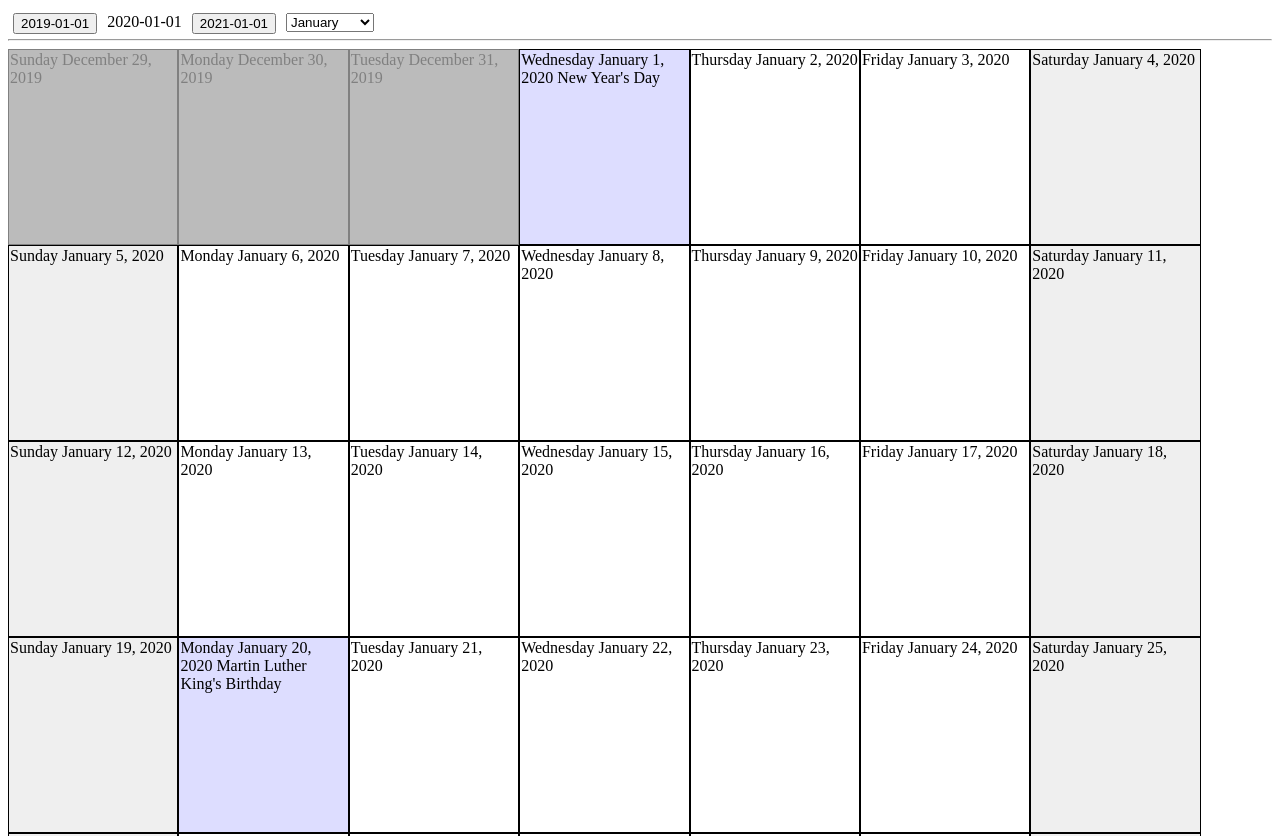
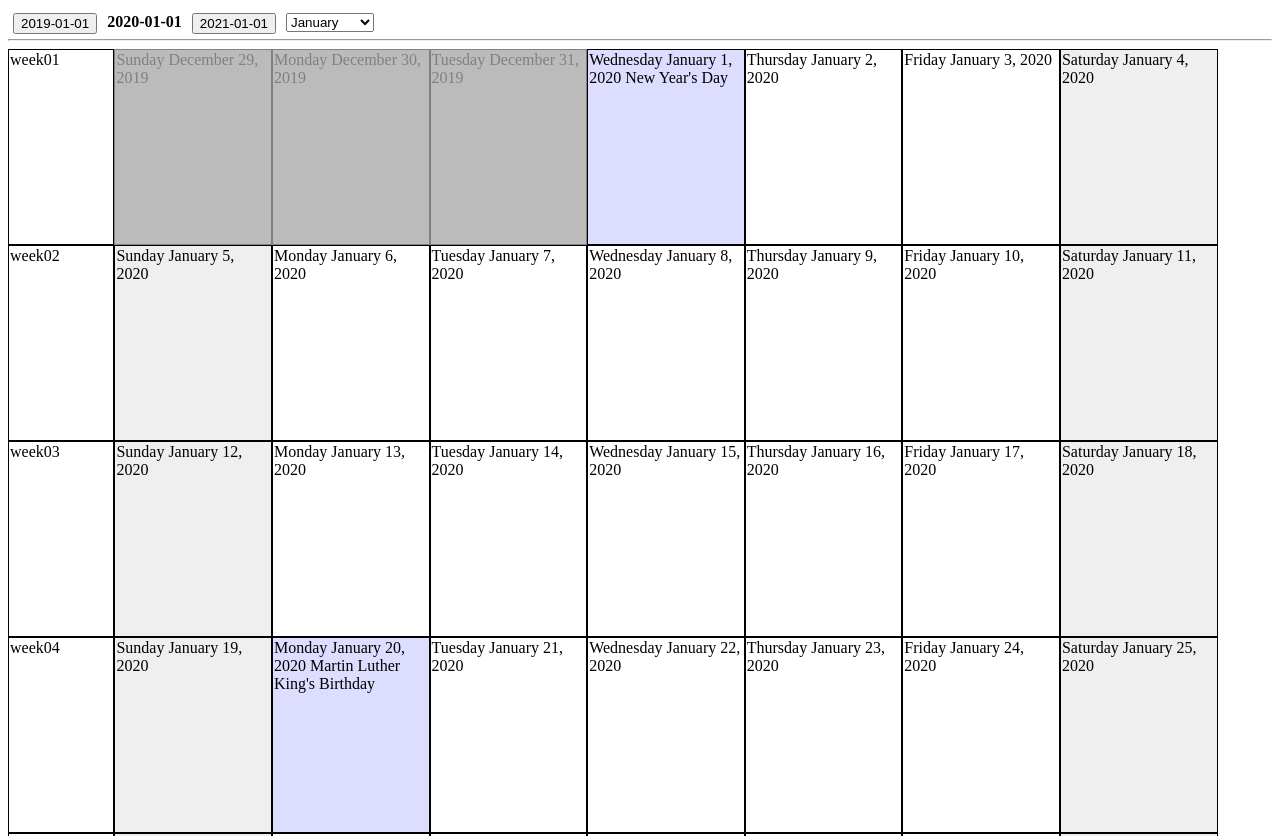
Before and after one commit to onequbit/calendar-js, a plain HTML site: page calendar.html in a window 1280 px wide. Shown: the top 836 px of the page. Drawn offline with Linux system fonts and the light colour scheme.

Commit message:
Update calendar.html

```diff
--- a/calendar.html
+++ b/calendar.html
@@ -50,16 +50,29 @@
     const MONTHS = ["January","February","March","April","May","June","July","August","September","October","November","December"];
     const WEEKDAYS = ["Sunday","Monday","Tuesday","Wednesday","Thursday","Friday","Saturday"];
 
+    const DAY = 1000 * 60 * 60 * 24;
+    const WEEK = DAY * 7;
+    const BIWEEK = WEEK * 2;
+    const YEAR = DAY * 365;
+
     // 2012 Federal Pay Period 1 : 20120101
+
+    Number.prototype.toDigits = function(len)
+    {
+        var str = this + '';
+        while (str.length < len)
+            str = '0' + str;
+        return str;
+    }
 
     Date.prototype.getWeekDay = function()
     {
         return WEEKDAYS[this.getDay()];
     }
 
-    Date.prototype.nextDate = function()
+    Date.prototype.nextDate = function(days = 1)
     {
-        this.setDate(this.getDate()+1);
+        this.setDate(this.getDate()+days);
     }
 
     Date.nthDayOfMonth = function(count, day, month, year, name = "")
@@ -154,6 +167,18 @@
         ];
     }
 
+    Date.getDaysOffset = function(start, end)
+    {
+        return Math.round( (end - start) / DAY );
+    }
+
+    Date.prototype.addDaysOffset = function(days)
+    {
+        var newDate = new Date(this);
+        newDate.nextDate(365);
+        return newDate;
+    }
+
     Date.prototype.getMonthStr = function()
     {
         return MONTHS[this.getMonth()];
@@ -171,10 +196,13 @@
 
     Date.fromISODate = function(str)
     {
-        if (str == null || str == "") return null;
         var newDate = null;
+        var not_a_number = str == null || str == "" || ( /^\d+$/.test(str) === false );
+        if (not_a_number) return null;
         try
         {
+            if (str.length != 8) return null;
+
             var year = str.substr(0,4);
             newDate = new Date(year,JANUARY,1);
             if (str.length > 4)
@@ -191,6 +219,7 @@
         catch (exception)
         {
             console.log(exception);
+            console.log(newDate);
         }
         return newDate;
     }
@@ -202,16 +231,23 @@
         return calendarStr;
     }
 
+    const DEFAULTSTART = Date.NewYear();
+    const DEFAULTEND = Date.NewYear().addDaysOffset(365);
+    console.log("consts:", DEFAULTSTART, DEFAULTEND);
+
     class Calendar
     {
-        myStartDate = new Date();
+        myStartDate = null;
+        myEndDate = null;
         myDivId = "calendar";
 
-        constructor(divId = "calendar", startDate = new Date())
+        constructor(divId = "calendar", startDate = DEFAULTSTART, endDate = DEFAULTEND)
         {
             this.myStartDate = new Date(startDate);
+            this.myEndDate = new Date(endDate);
             this.myDivId = divId;
             this.draw();
+            console.log(JSON.stringify(this));
         }
 
         insertDay(someDate)
@@ -221,11 +257,12 @@
             day.innerText = someDate.getCalendarStr();
             day.classList.add("date");
 
+            var isSunday = someDate.getDay() === 0;
+            var isSaturday = someDate.getDay() === 6;
+            var isWeekend = isSaturday || isSunday;
+
             if (!someDate.isBackdate)
             {
-                var isSunday = someDate.getDay() === 0;
-                var isSaturday = someDate.getDay() === 6;
-                var isWeekend = isSaturday || isSunday;
                 if (isWeekend) day.classList.add("weekend");
                 if (isSunday) day.classList.add("sunday");
                 if (isSaturday) day.classList.add("saturday");
@@ -236,12 +273,16 @@
             }
 
             var calendar = document.getElementById(this.myDivId);
+            if (isSunday) {
+                var bump = document.createElement("div");
+                bump.classList.add("week");
+                if (calendar != null) calendar.appendChild(bump);
+            }
             if (calendar != null) calendar.appendChild(day);
         }
 
         draw()
         {
-            var days = 365;
             var offsetDays = this.myStartDate.getDay();
             for (var offset = offsetDays; offset > 0; offset--)
             {
@@ -249,12 +290,14 @@
                 this.insertDay(date.backDate(offset));
             }
 
+            var days = Date.getDaysOffset(this.myStartDate, this.myEndDate);
             var date = new Date(this.myStartDate);
             for (var count = 0; count <= days; count++)
             {
                 this.insertDay(date);
                 date.nextDate();
             }
+            console.log("last date:", date);
 
             Date.getFederalHolidays(this.myStartDate).forEach(function(date)
             {
@@ -265,37 +308,84 @@
                     calendarDate.innerText = calendarDate.innerText + " " + date.holidayName
                 }
             });
+
+            var weeks = document.getElementsByClassName("week");
+            var counter = 1;
+            for (var week of weeks)
+            {
+                var name = "week" + counter.toDigits(2);
+                week.classList.add(name);
+                week.innerText = name;
+                counter++;
+            }
         }
     }
 
-    function doDateRedirect(date)
+    function doRedirect(params)
     {
-        var url = window.location.href.split('?')[0] + "?" + date.toISODate();
+        var url = window.location.href.split('?')[0] + "?" + params;
         window.location.href = url;
     }
 
-
+    function getUrlParameters()
+    {
+        var urlStr = window.location.search.substring(1) || null;
+        if (urlStr == null) return {};
+        var params = {};
+        urlStr.split('&').forEach(function(param)
+        {
+            try
+            {
+                var key = param.split('=')[0];
+                var value = param.split('=')[1];
+                params[key] = value;
+            } catch(e)
+            {
+                console.log(e);
+            }
+        });
+        console.log("getUrlParameters:", params);
+        return params;
+    }
 
     function main()
     {
-        var args = window.location.search.substring(1) || null;
-        var start = Date.fromISODate(args) || Date.NewYear();
+        var args = getUrlParameters();
+        var start = Date.fromISODate(args.start) || DEFAULTSTART;
+        var dateSpan = 365;
+        var end = start.addDaysOffset(365);
+        if (args.hasOwnProperty('end')) {
+            end = Date.fromISODate(args.end);
+            dateSpan = Date.getDaysOffset(start, end);
+        }
+        console.log("main:", args, start, end, dateSpan);
+
+        var calendar = new Calendar(divId = "calendar", startDate = start, endDate = end);
+
         document.getElementById("currentYear").innerText = start.toISODateStr();
 
+        var lastYearButton = document.getElementById("btnLastYear");
         var lastyear = new Date(start);
         lastyear.setFullYear(start.getFullYear() - 1);
-        document.getElementById("btnLastYear").innerText = lastyear.toISODateStr();
-        document.getElementById("btnLastYear").onclick = function(event)
+        var lastyearEnd = new Date(lastyear);
+        lastyearEnd.nextDate(dateSpan);
+        console.log("lastyear:", lastyear, dateSpan, lastyearEnd);
+        lastYearButton.innerText = lastyear.toISODateStr();
+        lastYearButton.onclick = function(event)
         {
-            doDateRedirect(lastyear);
+            doRedirect("start=" + lastyear.toISODate() + "&end=" + lastyearEnd.toISODate());
         }
 
+        var nextYearButton = document.getElementById("btnNextYear");
         var nextyear = new Date(start);
         nextyear.setFullYear(start.getFullYear() + 1);
-        document.getElementById("btnNextYear").innerText = nextyear.toISODateStr();
-        document.getElementById("btnNextYear").onclick = function(event)
+        var nextyearEnd = new Date(nextyear);
+        nextyearEnd.nextDate(dateSpan);
+        console.log("nextyear:", nextyear, dateSpan, nextyearEnd);
+        nextYearButton.innerText = nextyear.toISODateStr();
+        nextYearButton.onclick = function(event)
         {
-            doDateRedirect(nextyear);
+            doRedirect("start=" + nextyear.toISODate() + "&end=" + nextyearEnd.toISODate());
         };
 
         var selectMonth = document.getElementById("selectMonth");
@@ -313,16 +403,15 @@
         {
             var month = event.target.selectedIndex;
             var newDate = new Date(start.getFullYear(),month,1);
-            doDateRedirect(newDate);
+            doRedirect("start=" + newDate.toISODate());
         };
-
-        var calendar = new Calendar(divId = "calendar", startDate = start);
 
     }
 
     document.addEventListener("DOMContentLoaded", function(event) {
         main();
     });
+
 
 </script>
 
@@ -331,21 +420,31 @@
         display: table;
     }
 
+    #currentYear {
+        font-weight: bolder;
+    }
+
     div.date {
         float: left;
         border : 1px solid black;
         height: 24vh;
-        width: 13vw;
+        width: 12vw;
         padding : 1px;
         display: inline;
     }
 
-    hr {
+    div.week {
+        float: left;
+        border : 1px solid black;
+        height: 24vh;
+        width: 8vw;
+        padding : 1px;
+        /* display: inline; */
         display: block;
         clear: both;
     }
 
-    div.sunday {
+    hr {
         display: block;
         clear: both;
     }
```
